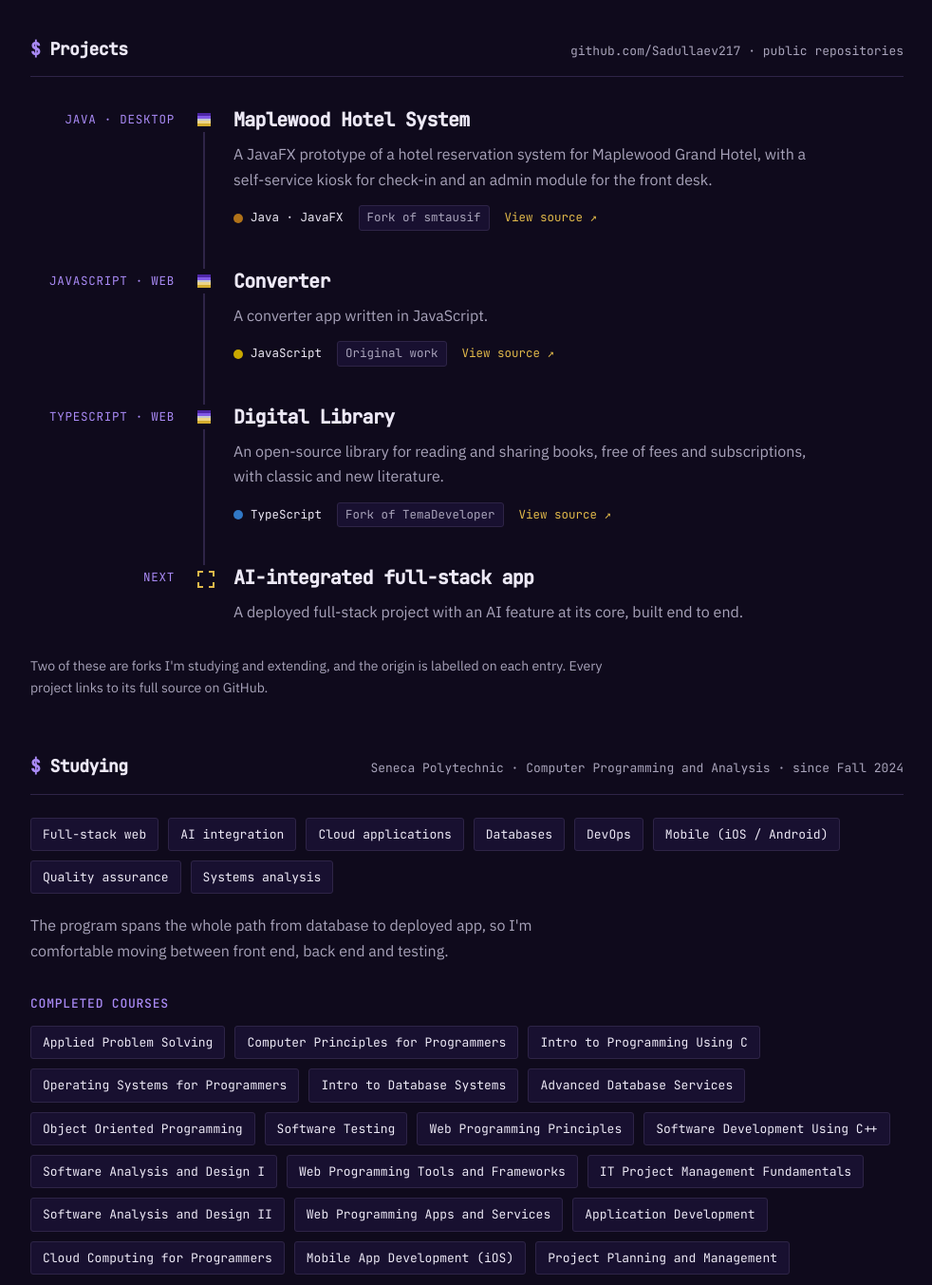
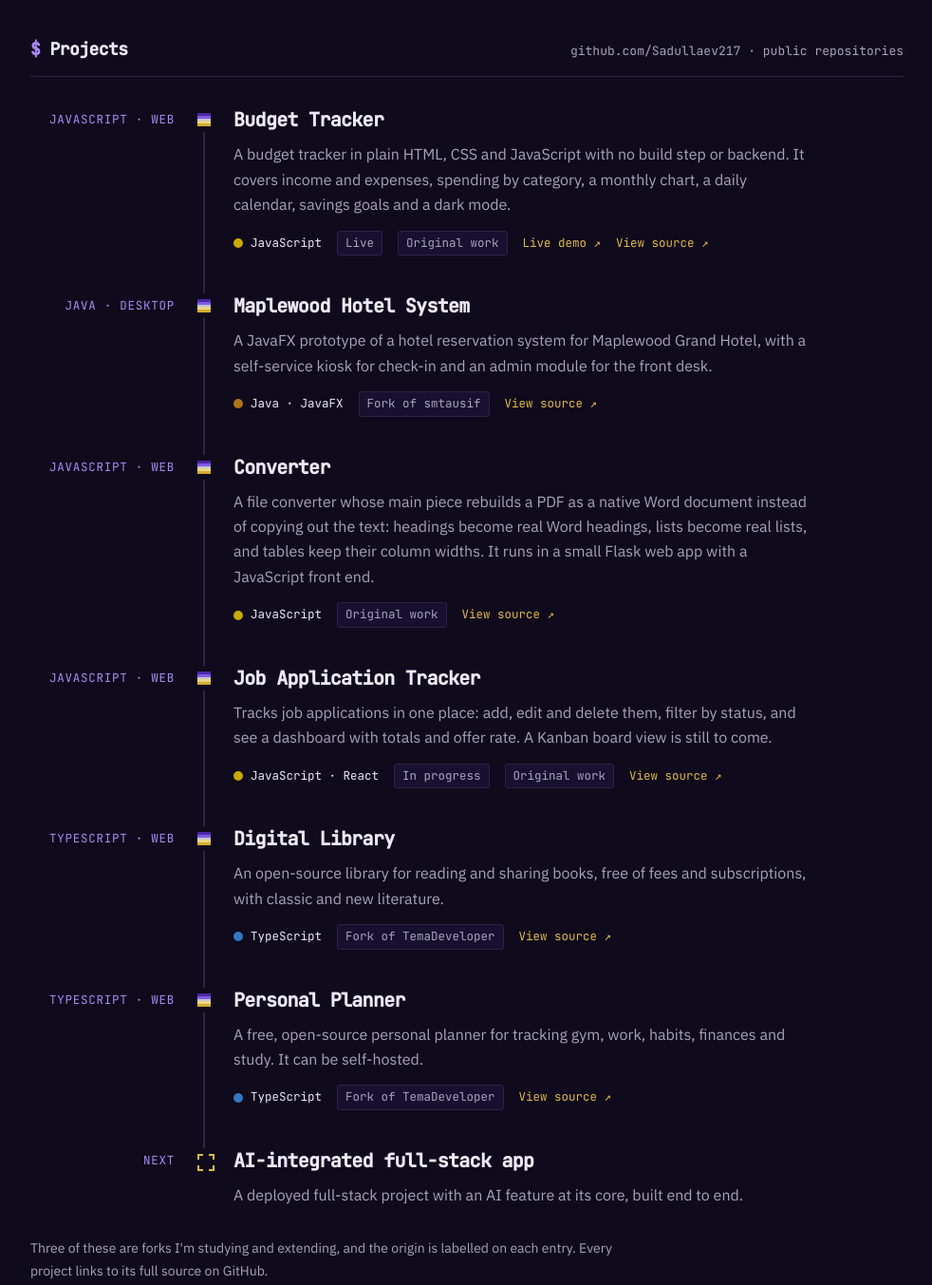
Before and after one commit to Sadullaev217/Sadullaev217.github.io, a plain HTML site: page index.html in a window 1280 px wide. Shown: the part 945-2298 px from the top of the page at 95% size, without its empty margins (148-1130 px from the left). Drawn offline with Linux system fonts and the light colour scheme; no server answers; a web font is replaced by a local one.

Commit message:
Add repos from GitHub to Projects and expand Converter description
Co-Authored-By: Claude Sonnet 5.5 <noreply@anthropic.com>

```diff
--- a/index.html
+++ b/index.html
@@ -63,6 +63,21 @@
       </div>
       <ol class="timeline">
         <li class="step">
+          <span class="label">JavaScript · Web</span>
+          <span class="node" aria-hidden="true"></span>
+          <div class="body">
+            <h3 class="title"><a href="https://github.com/Sadullaev217/budget-tracker" target="_blank" rel="noopener">Budget Tracker</a></h3>
+            <p class="desc">A budget tracker in plain HTML, CSS and JavaScript with no build step or backend. It covers income and expenses, spending by category, a monthly chart, a daily calendar, savings goals and a dark mode.</p>
+            <div class="meta">
+              <span class="lang js">JavaScript</span>
+              <span class="tag">Live</span>
+              <span class="tag">Original work</span>
+              <a class="src" href="https://sadullaev217.github.io/budget-tracker/" target="_blank" rel="noopener">Live demo ↗</a>
+              <a class="src" href="https://github.com/Sadullaev217/budget-tracker" target="_blank" rel="noopener">View source ↗</a>
+            </div>
+          </div>
+        </li>
+        <li class="step">
           <span class="label">Java · Desktop</span>
           <span class="node" aria-hidden="true"></span>
           <div class="body">
@@ -80,11 +95,25 @@
           <span class="node" aria-hidden="true"></span>
           <div class="body">
             <h3 class="title"><a href="https://github.com/Sadullaev217/Converter" target="_blank" rel="noopener">Converter</a></h3>
-            <p class="desc">A converter app written in JavaScript.</p>
+            <p class="desc">A file converter whose main piece rebuilds a PDF as a native Word document instead of copying out the text: headings become real Word headings, lists become real lists, and tables keep their column widths. It runs in a small Flask web app with a JavaScript front end.</p>
             <div class="meta">
               <span class="lang js">JavaScript</span>
               <span class="tag">Original work</span>
               <a class="src" href="https://github.com/Sadullaev217/Converter" target="_blank" rel="noopener">View source ↗</a>
+            </div>
+          </div>
+        </li>
+        <li class="step">
+          <span class="label">JavaScript · Web</span>
+          <span class="node" aria-hidden="true"></span>
+          <div class="body">
+            <h3 class="title"><a href="https://github.com/Sadullaev217/job-application-tracker" target="_blank" rel="noopener">Job Application Tracker</a></h3>
+            <p class="desc">Tracks job applications in one place: add, edit and delete them, filter by status, and see a dashboard with totals and offer rate. A Kanban board view is still to come.</p>
+            <div class="meta">
+              <span class="lang js">JavaScript · React</span>
+              <span class="tag">In progress</span>
+              <span class="tag">Original work</span>
+              <a class="src" href="https://github.com/Sadullaev217/job-application-tracker" target="_blank" rel="noopener">View source ↗</a>
             </div>
           </div>
         </li>
@@ -101,6 +130,19 @@
             </div>
           </div>
         </li>
+        <li class="step">
+          <span class="label">TypeScript · Web</span>
+          <span class="node" aria-hidden="true"></span>
+          <div class="body">
+            <h3 class="title"><a href="https://github.com/Sadullaev217/personal_planner" target="_blank" rel="noopener">Personal Planner</a></h3>
+            <p class="desc">A free, open-source personal planner for tracking gym, work, habits, finances and study. It can be self-hosted.</p>
+            <div class="meta">
+              <span class="lang ts">TypeScript</span>
+              <span class="tag">Fork of TemaDeveloper</span>
+              <a class="src" href="https://github.com/Sadullaev217/personal_planner" target="_blank" rel="noopener">View source ↗</a>
+            </div>
+          </div>
+        </li>
         <li class="step next">
           <span class="label">Next</span>
           <span class="node" aria-hidden="true"></span>
@@ -110,7 +152,7 @@
           </div>
         </li>
       </ol>
-      <p class="note">Two of these are forks I'm studying and extending, and the origin is labelled on each entry. Every project links to its full source on GitHub.</p>
+      <p class="note">Three of these are forks I'm studying and extending, and the origin is labelled on each entry. Every project links to its full source on GitHub.</p>
     </section>
 
     <section id="studying" class="studying">
```
